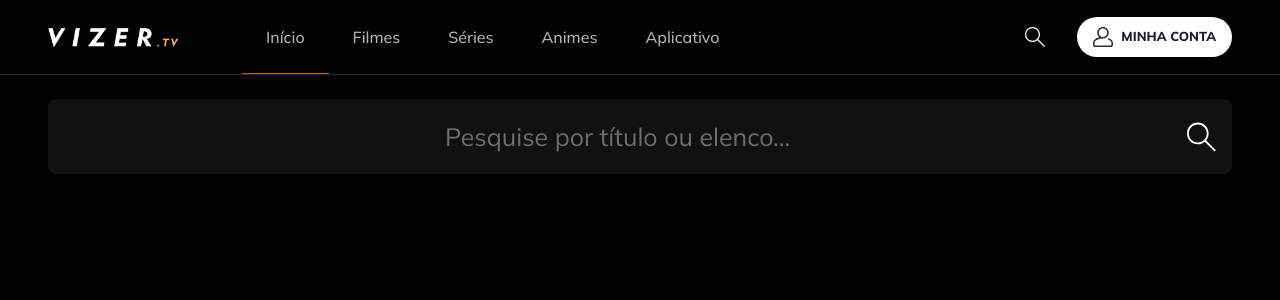
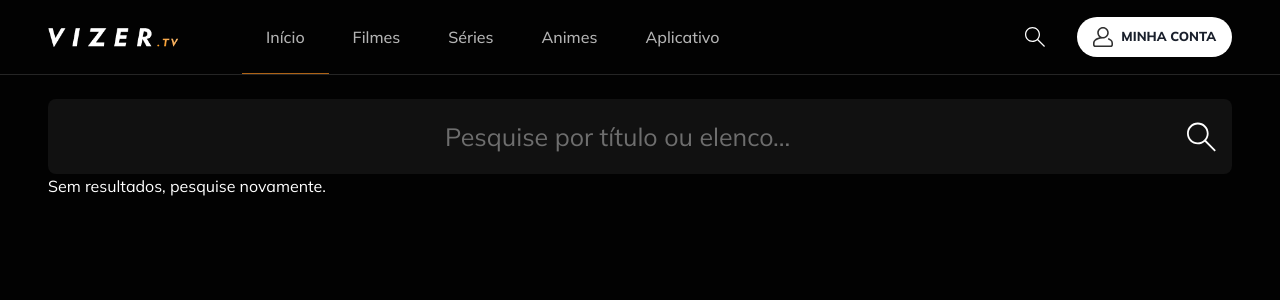
Before and after one commit to Otavin23/clone-vizer, a React (Vite) app: page /pesquisar in a window 1280 px wide. Shown: the top 300 px of the page. Built offline with nearby package versions, Linux system fonts and the light colour scheme.

Commit message:
:white_check_mark: feat: if a movie doesn't come out, show an error interval

```diff
--- a/src/page/searchMovie/index.tsx
+++ b/src/page/searchMovie/index.tsx
@@ -77,6 +77,12 @@ const SearchMovie = () => {
               <path d="M551.13 526.776L364.345 339.991c30.506-36.023 49.003-82.523 49.003-133.317C413.348 92.707 320.64 0 206.674 0S0 92.707 0 206.674s92.707 206.674 206.674 206.674c50.794 0 97.294-18.497 133.317-49.003L526.776 551.13l24.354-24.354zM206.674 378.902c-94.961 0-172.228-77.267-172.228-172.228S111.713 34.446 206.674 34.446s172.228 77.267 172.228 172.228-77.267 172.228-172.228 172.228z"></path>
             </svg>
           </Flex>
+
+          {checkInputInData.length <= 0 && (
+            <Text as="span" color="#fff">
+              Sem resultados, pesquise novamente.
+            </Text>
+          )}
 
           <UnorderedList
             listStyleType="none"
```
